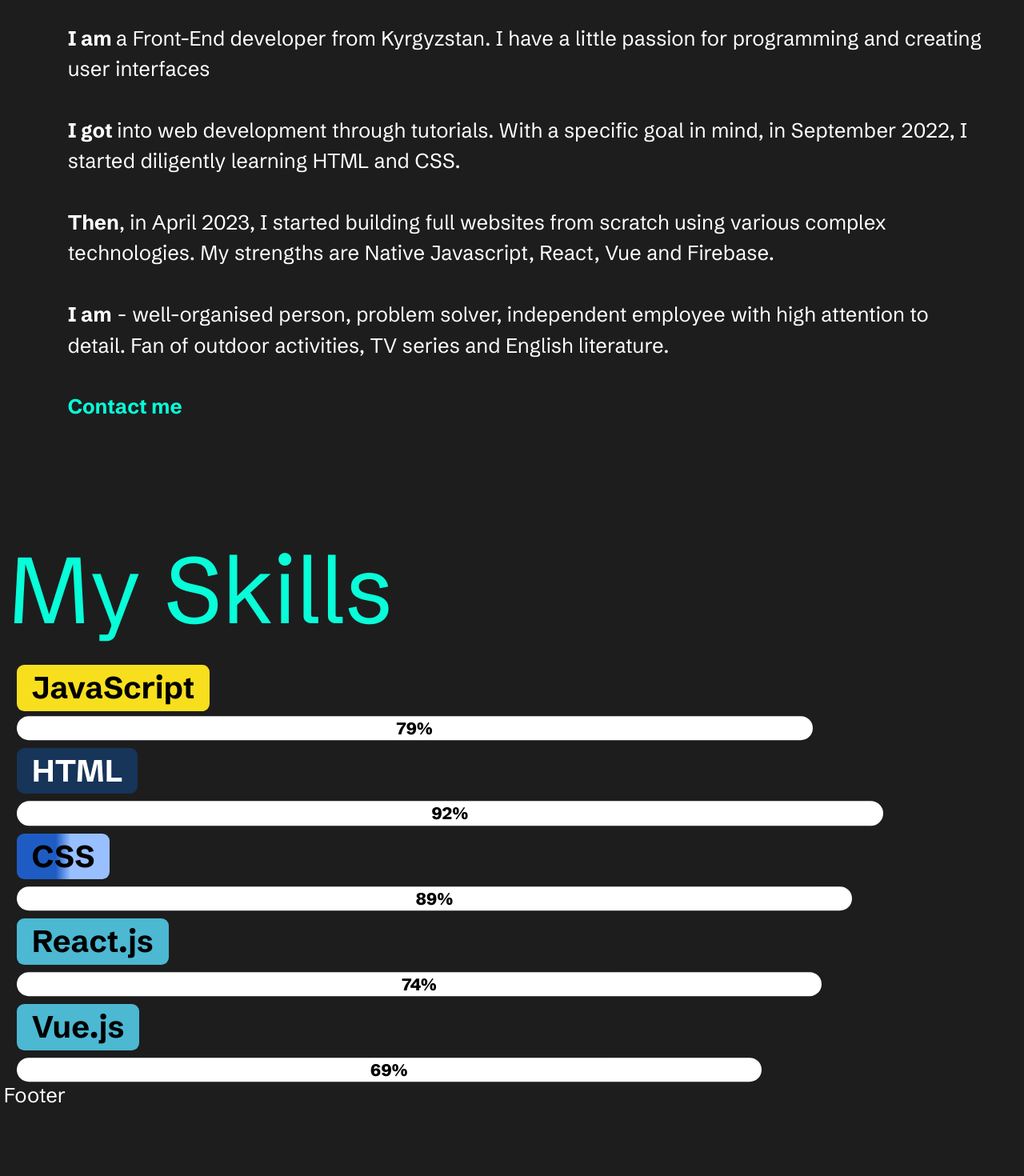
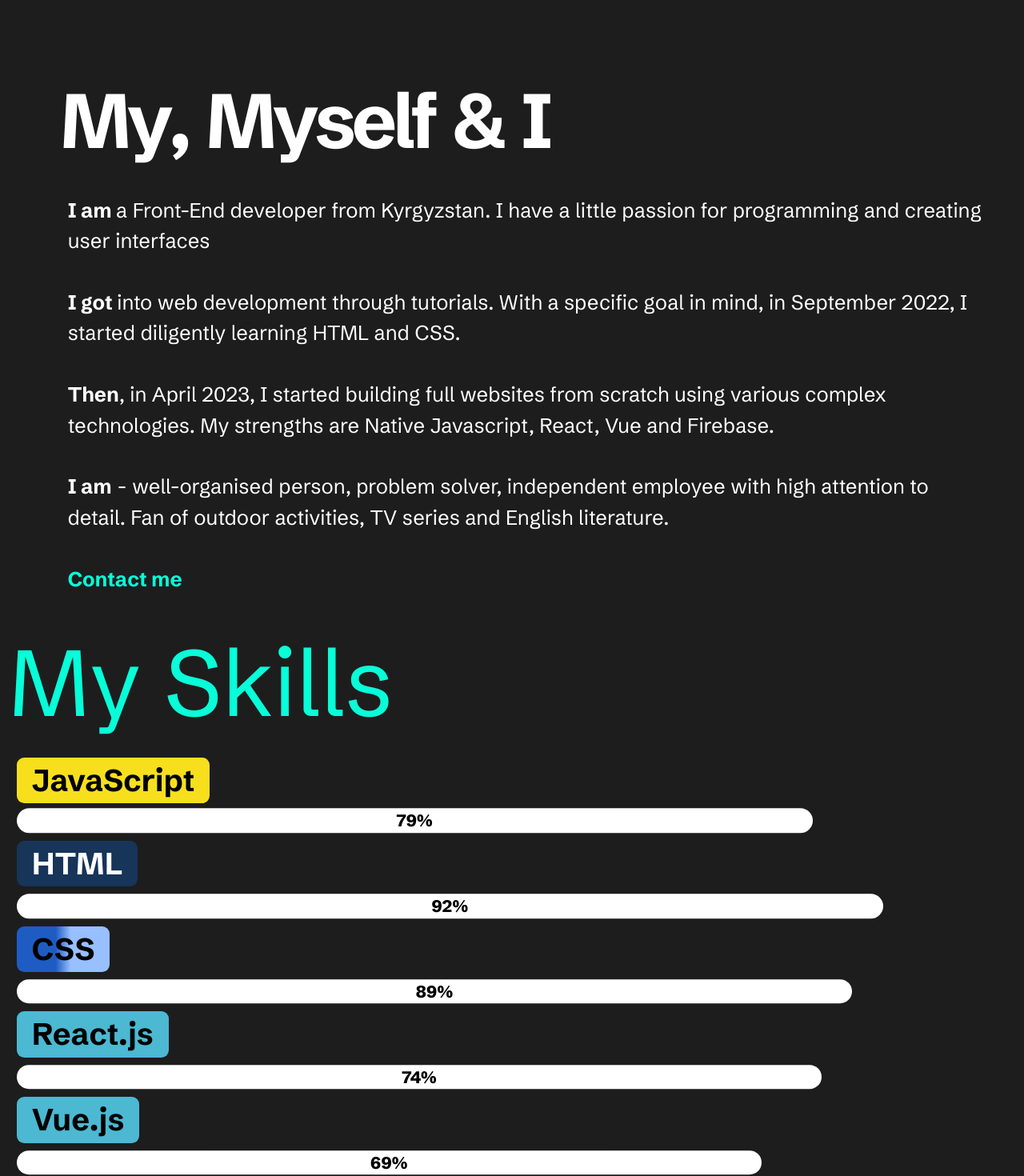
Before and after one commit to hjdskhooba/Baki-Sultanov, a React (Vite) app: page / in a window 1280 px wide. Shown: the part 2496-3966 px from the top of the page at 80% size. Before the commit the page ends 3885 px from the top, so only its background shows below. Built offline with nearby package versions, Linux system fonts and the light colour scheme.

Commit message:
fix[all]: fix links & fix menu bugs

```diff
--- a/src/Layout/Footer.tsx
+++ b/src/Layout/Footer.tsx
@@ -3,7 +3,7 @@
 
 const Footer = () => {
   return (
-    <div>Footer</div>
+    <div></div>
   )
 }
 export default Footer
--- a/src/Layout/Menu.jsx
+++ b/src/Layout/Menu.jsx
@@ -16,7 +16,7 @@
         </div>
         <nav className="menu__navigation">
           {" "}
-          <Link rel="about" to="/about">
+          <Link to="/about">
             About
           </Link>{" "}
           <Link rel="skills" to="/skills">
--- a/src/Layout/MenuMobile.jsx
+++ b/src/Layout/MenuMobile.jsx
@@ -2,6 +2,7 @@
 import nameFirstLetter from "../assets/main/title/channels4_profile-removebg-preview.png";
 import { useDispatch, useSelector } from "react-redux";
 import { Link } from "react-router-dom";
+import { openMenu } from "../redux/reducer/menu";
 
 const MenuMobile = () => {
   const dispatch = useDispatch();
--- a/src/pages/Main/SeePortfolio.jsx
+++ b/src/pages/Main/SeePortfolio.jsx
@@ -1,4 +1,5 @@
 import React from "react";
+import { Link } from "react-router-dom";
 
 const SeePortfolio = () => {
   return (
@@ -61,13 +62,13 @@
         </div>
         <div>
           {" "}
-          <a rel="work" href="/portfolio/" className="flat-button">
+          <Link rel="work" to="/portfolio/" className="flat-button">
             <div>
               {" "}
               <span className="bg"></span> <span className="base"></span>{" "}
               <span className="text">See more!</span>
             </div>{" "}
-          </a>
+          </Link>
         </div>
       </div>
     </section>
--- a/src/pages/components/About.jsx
+++ b/src/pages/components/About.jsx
@@ -1,5 +1,6 @@
 import React from "react";
 import { motion } from "framer-motion";
+import { Link } from "react-router-dom";
 
 const About = () => {
   return (
@@ -51,9 +52,9 @@
           </p>
           <br />
           <strong>
-            <a href="/contacts" rel="contact">
+            <Link to="/contacts" rel="contact">
               Contact me
-            </a>
+            </Link>
           </strong>
           <div className="clear"></div>
         </div>
--- a/src/pages/components/Projects.jsx
+++ b/src/pages/components/Projects.jsx
@@ -20,6 +20,9 @@
 
   return (
     <>
+    <br />
+    <br />
+    <br />
       <div
         className="app"
         style={{ width: "100%", justifyContent: "center", textAlign: "center" }}
--- a/src/scss/Components/about.scss
+++ b/src/scss/Components/about.scss
@@ -1,5 +1,7 @@
 .about-page {
+  margin-top: 100px;
   margin-bottom: -100px;
+  max-height: 842px;
   p,
   strong {
     letter-spacing: normal;
--- a/src/scss/Components/skills.scss
+++ b/src/scss/Components/skills.scss
@@ -67,4 +67,9 @@
     padding-top: 7rem;
     padding-left: 1rem;
   }
+  @media (max-width: 700px) {
+    .blast-root{
+      font-size: 22.2vw;
+    }
+  }
 }
--- a/src/scss/layout/menu.scss
+++ b/src/scss/layout/menu.scss
@@ -140,5 +140,8 @@
       z-index: 491;
       opacity: 1;
     }
+    .social{
+      justify-content: center;
+    }
   }
 }
```
